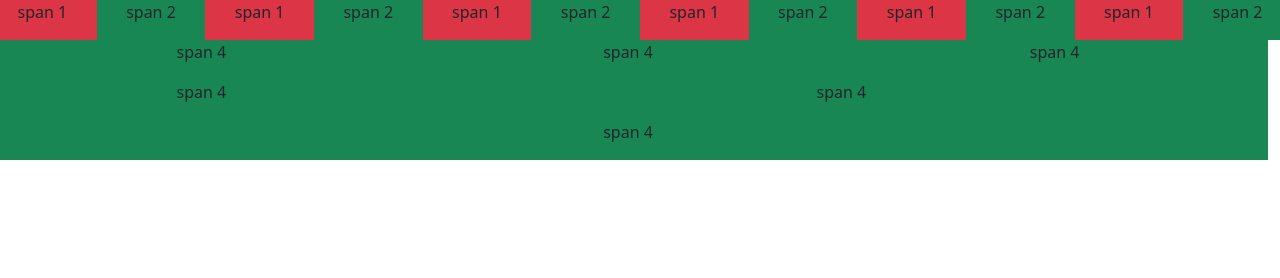
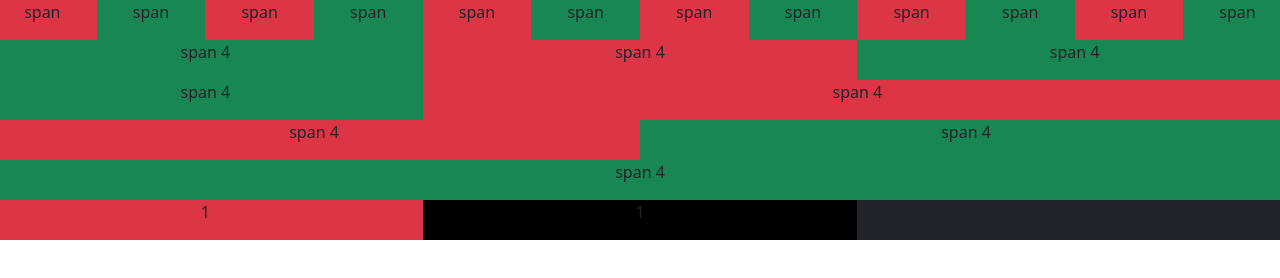
Before and after one commit to Ajax-Projects/Html-20-8-2022, a plain HTML site: page index2.html in a window 1280 px wide. Drawn offline with Linux system fonts and the light colour scheme.

Commit message:
Solve a problem in column

```diff
--- a/index2.html
+++ b/index2.html
@@ -7,13 +7,12 @@
     <meta name="viewport" content="width=device-width, initial-scale=1.0">
     <title>Bootstrap</title>
     <style>
-        body{
+     body{
             margin: 0;
             padding: 0;
         }
         .row div{
             height: 40px;
-            border: 2px soid black;
             text-align: center;
         }
     </style>
@@ -21,55 +20,65 @@
 <body>
     <div class="row">
         <div class="col-xl-1 bg-danger">
-            span 1
+            span
         </div>
         <div class="col-xl-1 bg-success">
-            span 2
+            span
         </div>
         <div class="col-xl-1 bg-danger">
-            span 1
+            span
         </div>
         <div class="col-xl-1 bg-success">
-            span 2
+            span
         </div>
         <div class="col-xl-1 bg-danger">
-            span 1
+            span
         </div>
         <div class="col-xl-1 bg-success">
-            span 2
+            span
         </div>
         <div class="col-xl-1 bg-danger">
-            span 1
+            span
         </div>
         <div class="col-xl-1 bg-success">
-            span 2
+            span
         </div>
         <div class="col-xl-1 bg-danger">
-            span 1
+            span
         </div>
         <div class="col-xl-1 bg-success">
-            span 2
+            span
         </div>
         <div class="col-xl-1 bg-danger">
-            span 1
+            span
         </div>
         <div class="col-xl-1 bg-success">
-            span 2
-        </div>
+            span
+    </div>
+</div>
       <div class="row">
         <div class="col-xl-4 bg-success">
             span 4
-        </div><div class="col-xl-4 bg-success">
+        </div>
+        <div class="col-xl-4 bg-danger">
             span 4
         </div><div class="col-xl-4 bg-success">
             span 4
         </div>
 
+
       </div>
       <div class="row">
         <div class="col-xl-4 bg-success">
             span 4
-        </div><div class="col-xl-8 bg-success">
+        </div><div class="col-xl-8 bg-danger">
+            span 4
+        </div>
+
+      </div><div class="row">
+        <div class="col-xl-6 bg-danger">
+            span 4
+        </div><div class="col-xl-6 bg-success">
             span 4
         </div>
 
@@ -84,6 +93,12 @@
 
 
 
+
+
+    <div class="row">
+        <div class="col bg-danger">1</div>
+        <div class="col bg-black">1</div>
+        <div class="col bg-dark">1</div>
     </div>
 
 </body>
```
